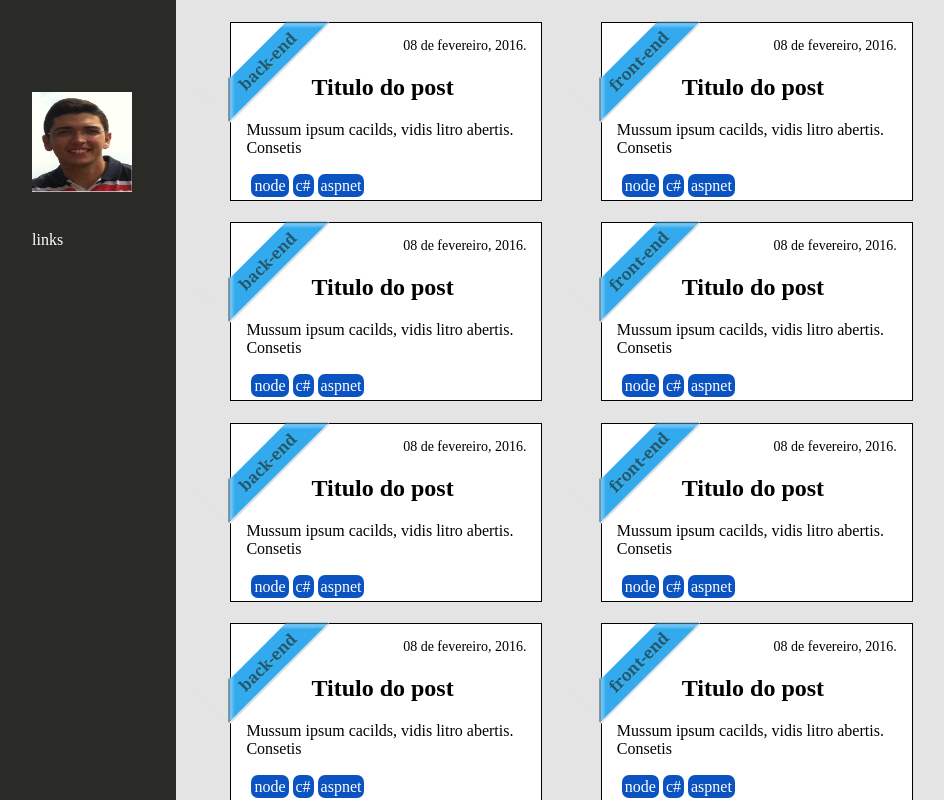
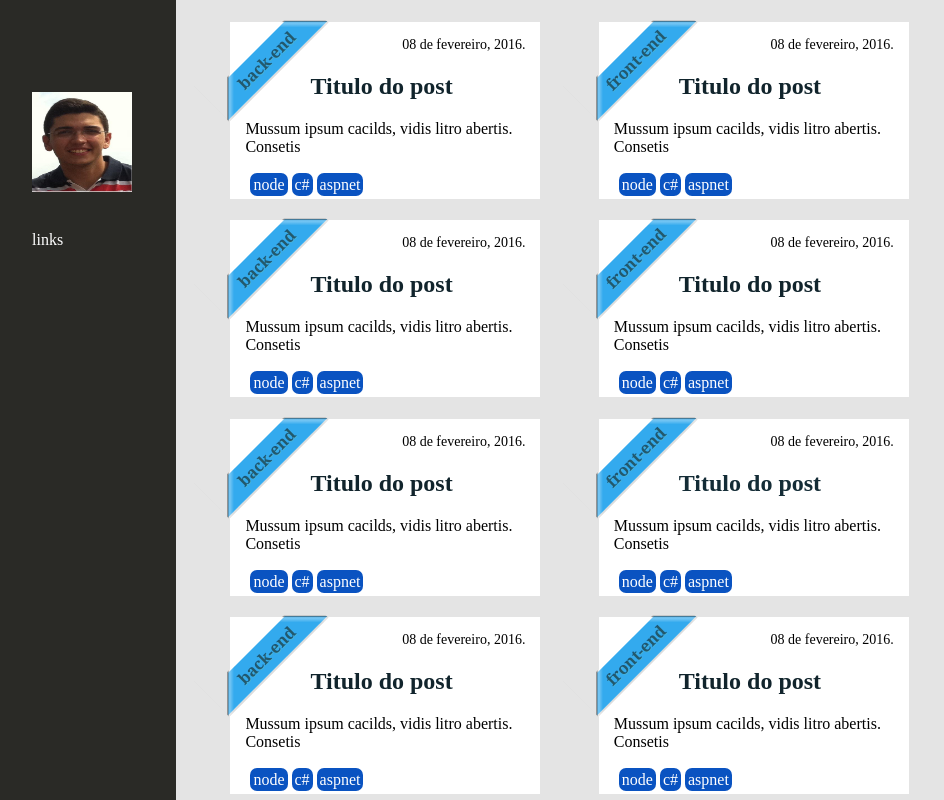
Before and after one commit to CesarNobre/blog, a web app: file index.html in a window 1280 px wide. Shown: the whole page, without its empty margins (16-960 px from the left). Run offline with its HTML, style and script files only (its server is not run), Linux system fonts and the light colour scheme.

Commit message:
trying some colours

```diff
--- a/assets/style.css
+++ b/assets/style.css
@@ -47,7 +47,6 @@
 	margin-left: 5%;
 	padding: 15px 15px 0 15px;
 	width: 280px;
-	border:1px solid;
 	height: auto;
 	display: inline-block;
 }
@@ -82,25 +81,17 @@
 	font-size: 14px;
 }
 
-.rotate {
-
-/* Safari */
--webkit-transform: rotate(-45deg);
-
-/* Firefox */
--moz-transform: rotate(-45deg);
-
-/* IE */
--ms-transform: rotate(-90deg);
-
-/* Opera */
--o-transform: rotate(-90deg);
-
-/* Internet Explorer */
-filter: progid:DXImageTransform.Microsoft.BasicImage(rotation=3);
-
+.title{
+	color:#11242c;
 }
 
+.title-aspnet{
+	color:#11242c;
+}
+
+.title-tests{
+	color:#142c36;
+}
 .backend{
     margin: 40px auto 30px auto;
     width: 200px;
--- a/index.html
+++ b/index.html
@@ -102,7 +102,7 @@
 				<span class="backend"></span>
 				</div>
 
-				<div class="title">
+				<div class="title-aspnet">
 					<h1>Titulo do post</h1>
 				</div>
 				<div class="post-body">
@@ -121,7 +121,7 @@
 				<div class="categories">
 					<span class="frontend"></span>
 				</div>
-				<div class="title">
+				<div class="title-tests">
 					<h1>Titulo do post</h1>
 				</div>
 				<div class="post-body">
```
